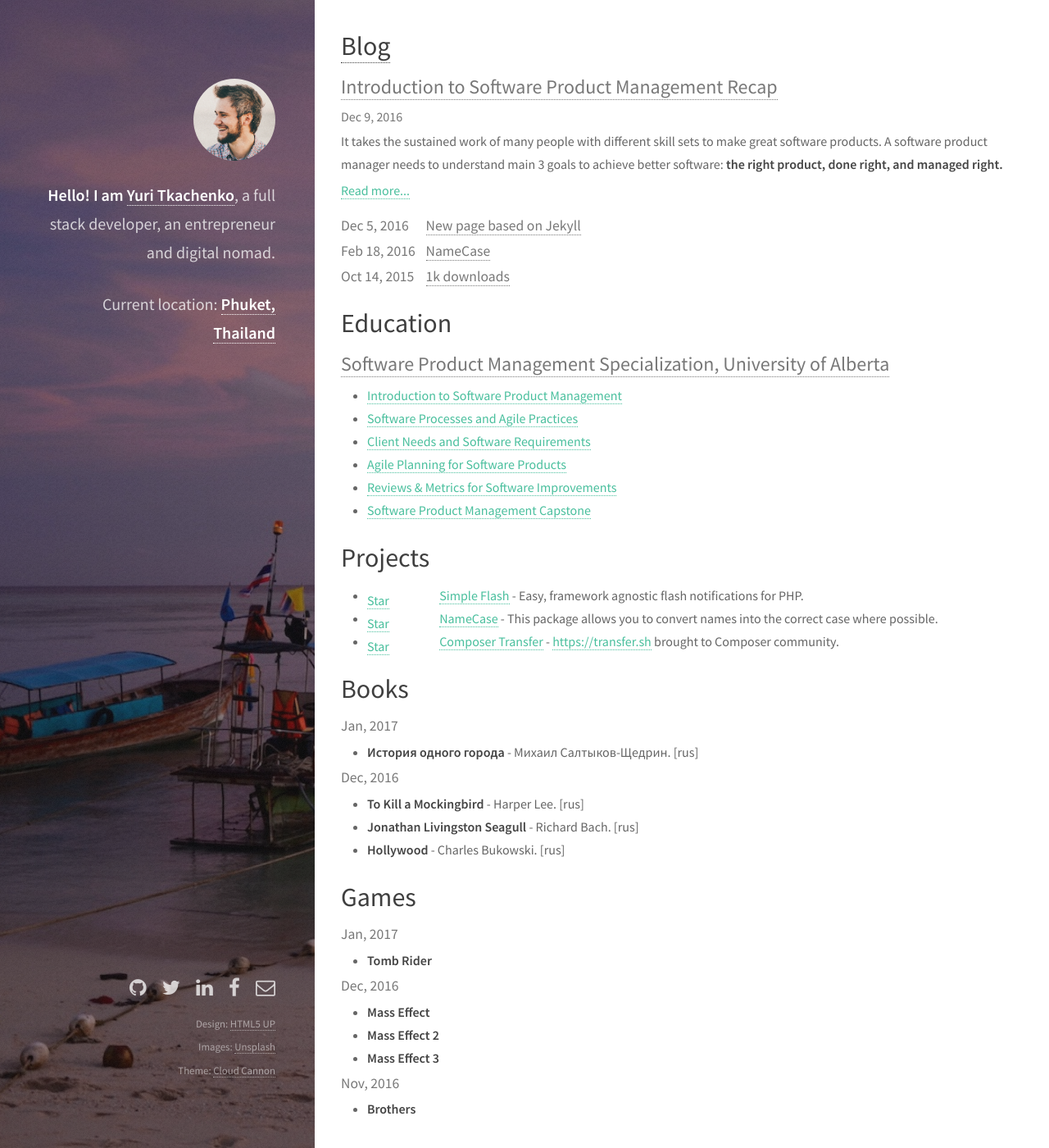
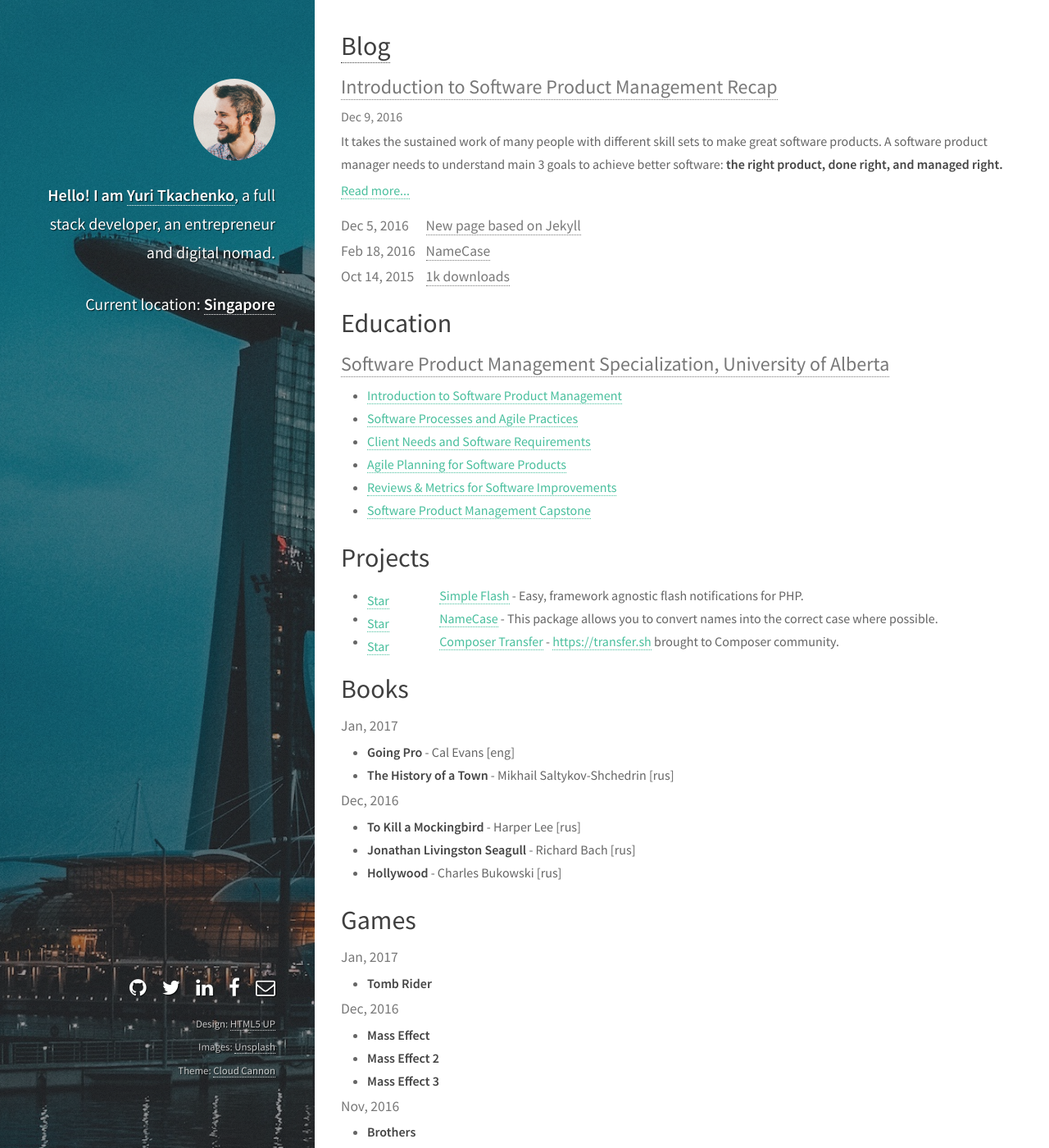
Before and after one commit to tamtamchik/tamtamchik.github.io, a Jekyll site: the page built from index.html, in a window 1280 px wide and 1400 px high. Shown: the whole window at 82% size. Built offline with Jekyll 4.4.1, drawn with Linux system fonts in a browser that asks for light colours.

Commit message:
location changed

```diff
--- a/_config.yml
+++ b/_config.yml
@@ -28,8 +28,8 @@ github_username:      tamtamchik
 linkedin_username:    tamtamchik
 facebook_username:    tamtamchik
 
-location: Phuket, Thailand
-location_coordinates: Phuket+Thailand
+location: Singapore
+location_coordinates: Singapore
 
 # Build settings
 markdown: kramdown
--- a/css/style.css
+++ b/css/style.css
@@ -965,6 +965,7 @@
 		padding: 8em 4em 0 0;
 		position: fixed;
 		text-align: right;
+		text-shadow: 1px 1px 1px rgba(0, 0, 0, 0.75);
 		top: 0;
 		width: 35%;
 	}
@@ -978,7 +979,7 @@
 		}
 
 		#header h1 {
-			color: rgba(255, 255, 255, 0.75);
+			color: rgba(255, 255, 255, 1);
 			font-size: 1.35em;
 			line-height: 1.75em;
 			margin: 0;
@@ -997,6 +998,7 @@
 		padding: 0 4em 6em 0;
 		position: fixed;
 		text-align: right;
+		text-shadow: 1px 1px 1px rgba(0, 0, 0, 0.75);
 		width: 35%;
 	}
 
@@ -1005,11 +1007,11 @@
 		}
 
 			#footer .icons a {
-				color: rgba(255, 255, 255, 0.75);
+				color: rgba(255, 255, 255, 1);
 			}
 
 		#footer .copyright {
-			color: rgba(255, 255, 255, 0.5);
+			color: rgba(255, 255, 255, 0.75);
 			font-size: 0.8em;
 			list-style: none;
 			margin: 1em 0 0 0;
--- a/index.html
+++ b/index.html
@@ -113,7 +113,8 @@ layout: default
             <h4 class="date">{{ '2017-01-01' | date: "%b, %Y" }}</h4>
 
             <ul>
-              <li><strong>История одного города</strong> - Михаил Салтыков-Щедрин. [rus]</li>
+              <li><strong>Going Pro</strong> - Cal Evans [eng]</li>
+              <li><strong>The History of a Town</strong> - Mikhail Saltykov-Shchedrin [rus]</li>
             </ul>
 
           </article>
@@ -123,9 +124,9 @@ layout: default
             <h4 class="date">{{ '2016-12-01' | date: "%b, %Y" }}</h4>
 
             <ul>
-              <li><strong>To Kill a Mockingbird</strong> - Harper Lee. [rus]</li>
-              <li><strong>Jonathan Livingston Seagull</strong> - Richard Bach. [rus]</li>
-              <li><strong>Hollywood</strong> - Charles Bukowski. [rus]</li>
+              <li><strong>To Kill a Mockingbird</strong> - Harper Lee [rus]</li>
+              <li><strong>Jonathan Livingston Seagull</strong> - Richard Bach [rus]</li>
+              <li><strong>Hollywood</strong> - Charles Bukowski [rus]</li>
             </ul>
 
           </article>
```
Also changed, not shown: images/bg.jpg, images/bg_phuket.jpg (added).
